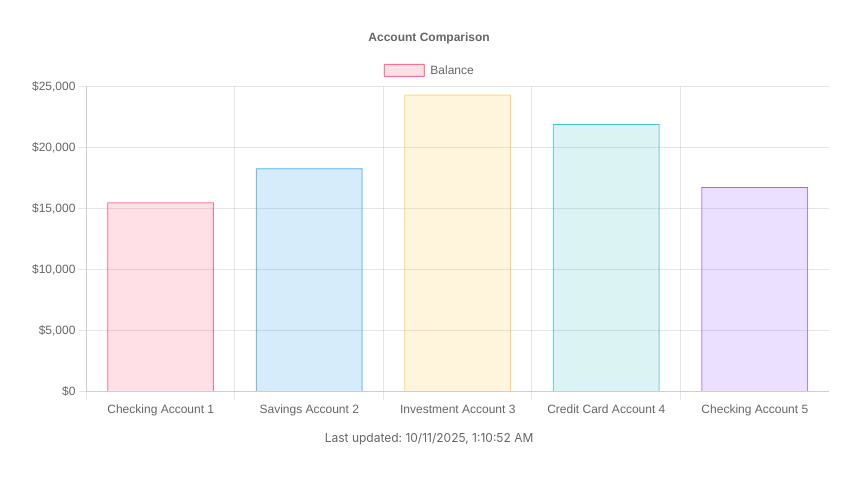
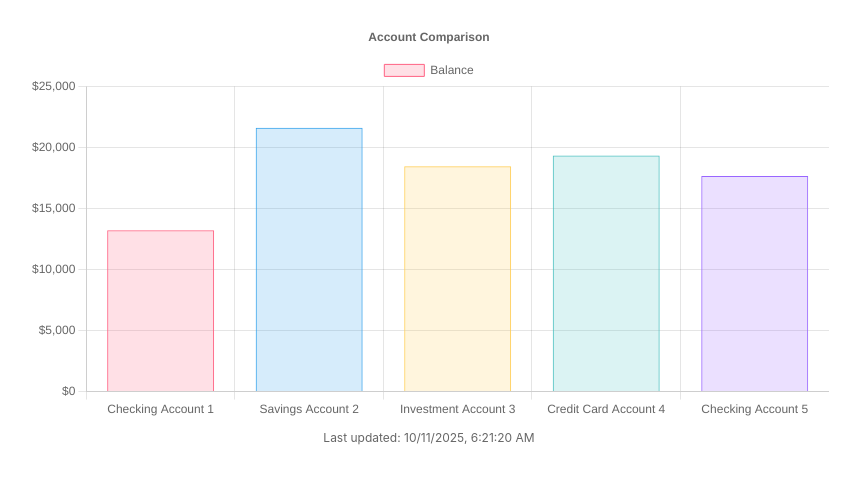
Before and after one commit to leakingMemo/notion-dashboard, a plain HTML site: page charts/accounts.html in a window 1280 px wide. Shown: the whole page, without its empty margins (211-1071 px from the left). Drawn offline with nearby package versions, Linux system fonts and the light colour scheme.

Commit message:
deploy: 4c4bf658cc92440bb72928c41904504d4f3e92f8

```diff
--- a/charts/accounts.html
+++ b/charts/accounts.html
@@ -31,7 +31,7 @@
         <canvas id="chart"></canvas>
     </div>
     <div class="last-updated">
-        Last updated: 10/11/2025, 1:10:52 AM
+        Last updated: 10/11/2025, 6:21:20 AM
     </div>
 
     <script>
@@ -50,11 +50,11 @@
     {
       "label": "Balance",
       "data": [
-        15509,
-        18291,
-        24335,
-        21921,
-        16762
+        13220,
+        21617,
+        18457,
+        19348,
+        17660
       ],
       "backgroundColor": [
         "rgba(255, 99, 132, 0.2)",
```
Also changed, not shown: charts/balance.html (+6 -6 lines), charts/portfolio.html (+5 -5 lines), index.html (+1 -1 lines).
